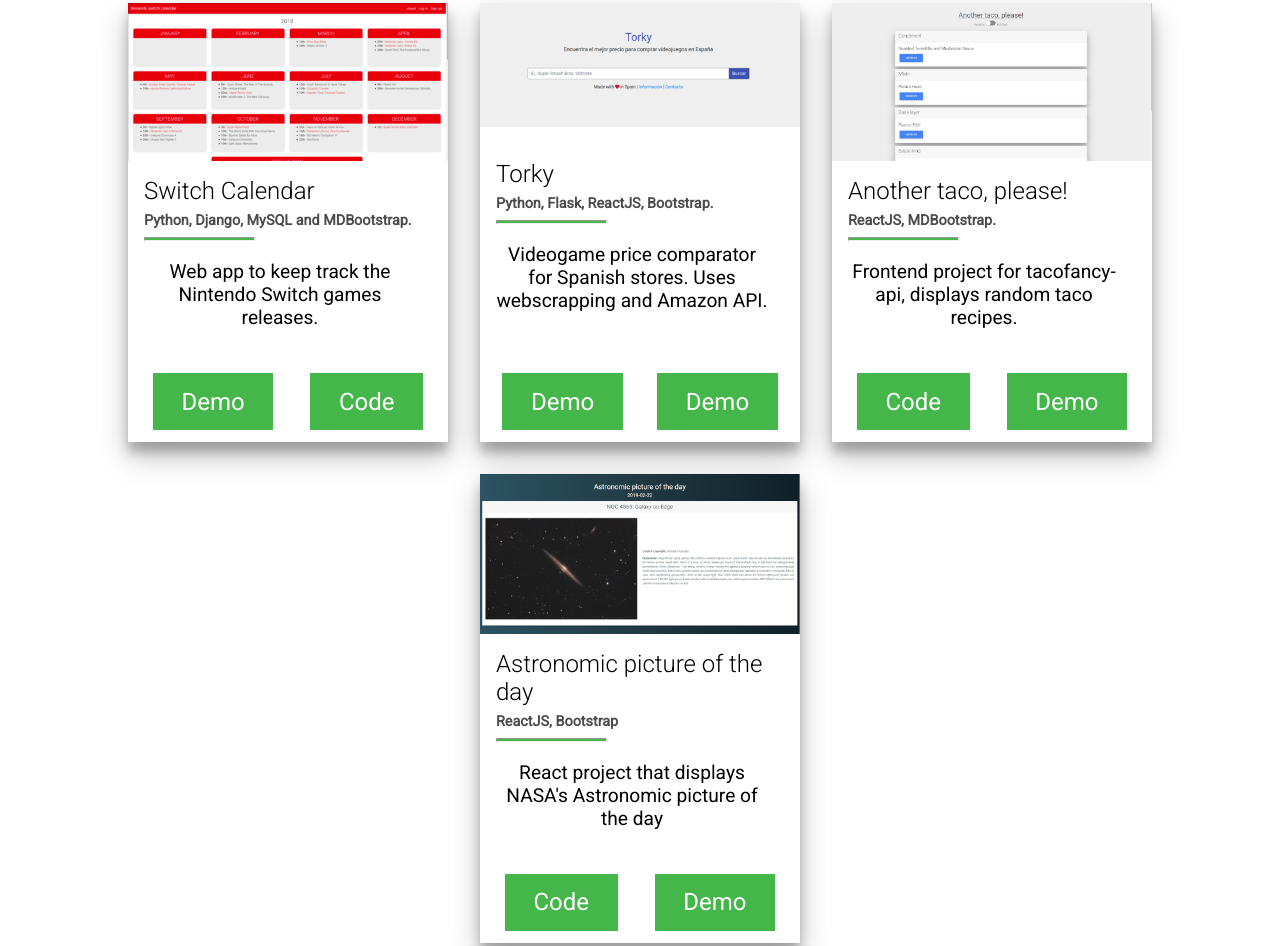
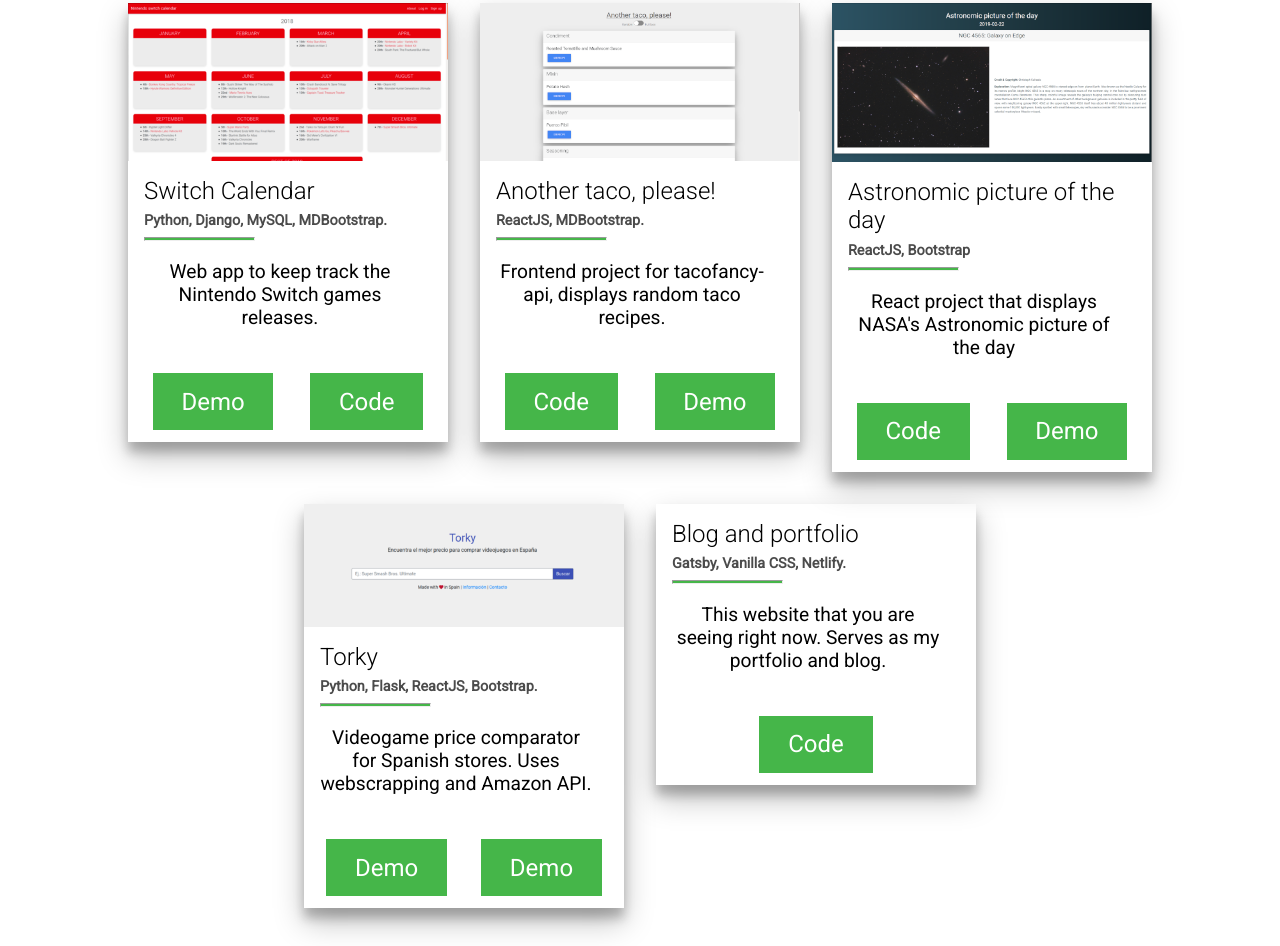
Before and after one commit to marcosorive/blog-and-portfolio, a Gatsby site: page /portfolio in a window 1280 px wide. Shown: the part 287-1233 px from the top of the page. Built offline with nearby package versions, Linux system fonts and the light colour scheme; Gatsby itself is replaced by a stand-in of ours.

Commit message:
Updated licene, package and config files. Updated index and portfolio info. Added favico and icon. Deleted travis file.

```diff
--- a/gatsby-config.js
+++ b/gatsby-config.js
@@ -3,10 +3,10 @@ module.exports = {
     title: 'Marcos Orive',
     author: 'Marcos Orive',
     description:
-      'A blog and portfolio made. Made with Gatsby.',
+      'A blog and portfolio made. Made with Gatsby. Based on Gatsby paginated blog starter.',
     siteUrl: 'https://moriveblogandportfolio.netlify.com/',
     social: {
-      twitter: `kylemathews`,
+      twitter: `marcosorive`,
     },
   },
   pathPrefix: '/',
@@ -59,13 +59,13 @@ module.exports = {
     {
       resolve: `gatsby-plugin-manifest`,
       options: {
-        name: `Gatsby Starter Blog`,
-        short_name: `GatsbyJS`,
+        name: `Marcos Orive: blog and portfolio.`,
+        short_name: `MarcosOrive`,
         start_url: `/`,
         background_color: `#ffffff`,
-        theme_color: `#663399`,
+        theme_color: `#45b649`,
         display: `minimal-ui`,
-        // icon: `content/assets/gatsby-icon.png`,
+        icon: `images/icon.png`,
       },
     },
     `gatsby-plugin-offline`,
--- a/src/components/Button/Button.css
+++ b/src/components/Button/Button.css
@@ -16,7 +16,7 @@ button > a{
     text-decoration: none;
 }
 button:hover{
-    background-color: #dce35b;
+    background-color: #348d37;
     -webkit-transform: translateY(-5px);
     transform: translateY(-5px);
 }
--- a/src/components/Card/Card.css
+++ b/src/components/Card/Card.css
@@ -5,7 +5,8 @@
     display: flex;
     flex-direction: column;
     justify-content: space-between;
-    align-items:center;
+    align-items:stretch;
+    height: fit-content;
 }
 
 .card-container .card-image-header{
--- a/src/pages/index.js
+++ b/src/pages/index.js
@@ -8,7 +8,11 @@ export default class index extends React.Component{
           <Layout title="Home" headerText="Hi, I'm Marcos">
               <div className="index-container">
                 <h3>Lorem ipsum etc, etc, etc.</h3>
-                Github, twitter, LinkedIn, Email <br/>
+                <a href="https://github.com/marcosorive">Github</a>
+                <a href="https://twitter.com/marcosorive">twitter</a>
+                <a href="https://linkedin.com/in/marcosorive">LinkedIn</a>
+                <a href="mailto:marcos@orive.me">Email</a>
+                 <br/>
               </div>
           </Layout>
         )
--- a/src/pages/portfolio.js
+++ b/src/pages/portfolio.js
@@ -15,26 +15,13 @@ export default class portfolio extends React.Component{
 						<CardImageHeader><Img fluid={this.props.data.nSwitch.childImageSharp.fluid} alt="Nintendo switch"/></CardImageHeader>
 						<CardBody>
 							<h2>Switch Calendar</h2>
-							<div className="card-body-stack">Python, Django, MySQL and MDBootstrap.</div>
+							<div className="card-body-stack">Python, Django, MySQL, MDBootstrap.</div>
 							<hr className="card-body-hr"/>
 							<p className="card-body-description">Web app to keep track the Nintendo Switch games releases.</p>
 						</CardBody>
 						<CardFooter>
 							<Button to="https://switchcalendar.pythonanywhere.com">Demo</Button>
 							<Button to="https://github.com/marcosorive/switchcalendar">Code</Button>
-						</CardFooter>
-					</Card>
-					<Card>
-						<CardImageHeader><Img fluid={this.props.data.torky.childImageSharp.fluid} alt="Torky"/></CardImageHeader>
-						<CardBody>
-							<h2>Torky</h2>
-							<div className="card-body-stack">Python, Flask, ReactJS, Bootstrap.</div>
-							<hr className="card-body-hr"/>
-							<p className="card-body-description">Videogame price comparator for Spanish stores. Uses webscrapping and Amazon API.</p>
-						</CardBody>
-						<CardFooter>
-							<Button to="https://github.com/marcosorive/torky-api">Demo</Button>
-							<Button to="https://marcosorive.github.io/torky/">Demo</Button>
 						</CardFooter>
 					</Card>
 					<Card>
@@ -61,6 +48,30 @@ export default class portfolio extends React.Component{
 						<CardFooter>
 							<Button to="https://github.com/marcosorive/apod-react">Code</Button>
 							<Button to="https://marcosorive.github.io/apod-react/">Demo</Button>
+						</CardFooter>
+					</Card>
+					<Card>
+						<CardImageHeader><Img fluid={this.props.data.torky.childImageSharp.fluid} alt="Torky"/></CardImageHeader>
+						<CardBody>
+							<h2>Torky</h2>
+							<div className="card-body-stack">Python, Flask, ReactJS, Bootstrap.</div>
+							<hr className="card-body-hr"/>
+							<p className="card-body-description">Videogame price comparator for Spanish stores. Uses webscrapping and Amazon API.</p>
+						</CardBody>
+						<CardFooter>
+							<Button to="https://github.com/marcosorive/torky-api">Demo</Button>
+							<Button to="https://marcosorive.github.io/torky/">Demo</Button>
+						</CardFooter>
+					</Card>
+					<Card>
+						<CardBody>
+							<h2>Blog and portfolio</h2>
+							<div className="card-body-stack">Gatsby, Vanilla CSS, Netlify.</div>
+							<hr className="card-body-hr"/>
+							<p className="card-body-description">This website that you are seeing right now. Serves as my portfolio and blog. </p>
+						</CardBody>
+						<CardFooter>
+							<Button to="https://github.com/marcosorive/blog-and-portfolio">Code</Button>
 						</CardFooter>
 					</Card>
 				</div>
```
Also changed, not shown: package.json (+6 -9 lines), .travis.yml (deleted), images/icon.png (added), static/favicon.ico, 1 other file.
